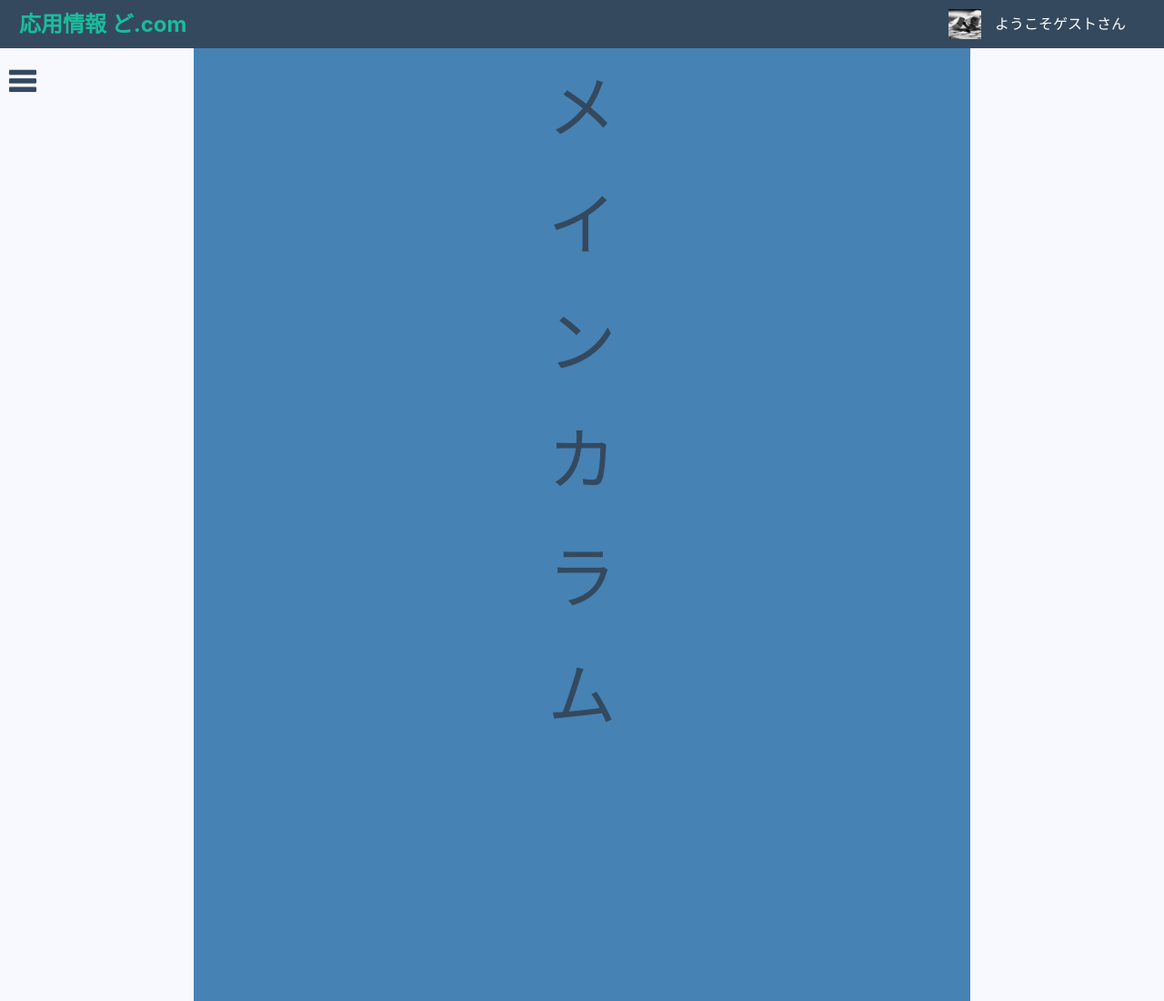
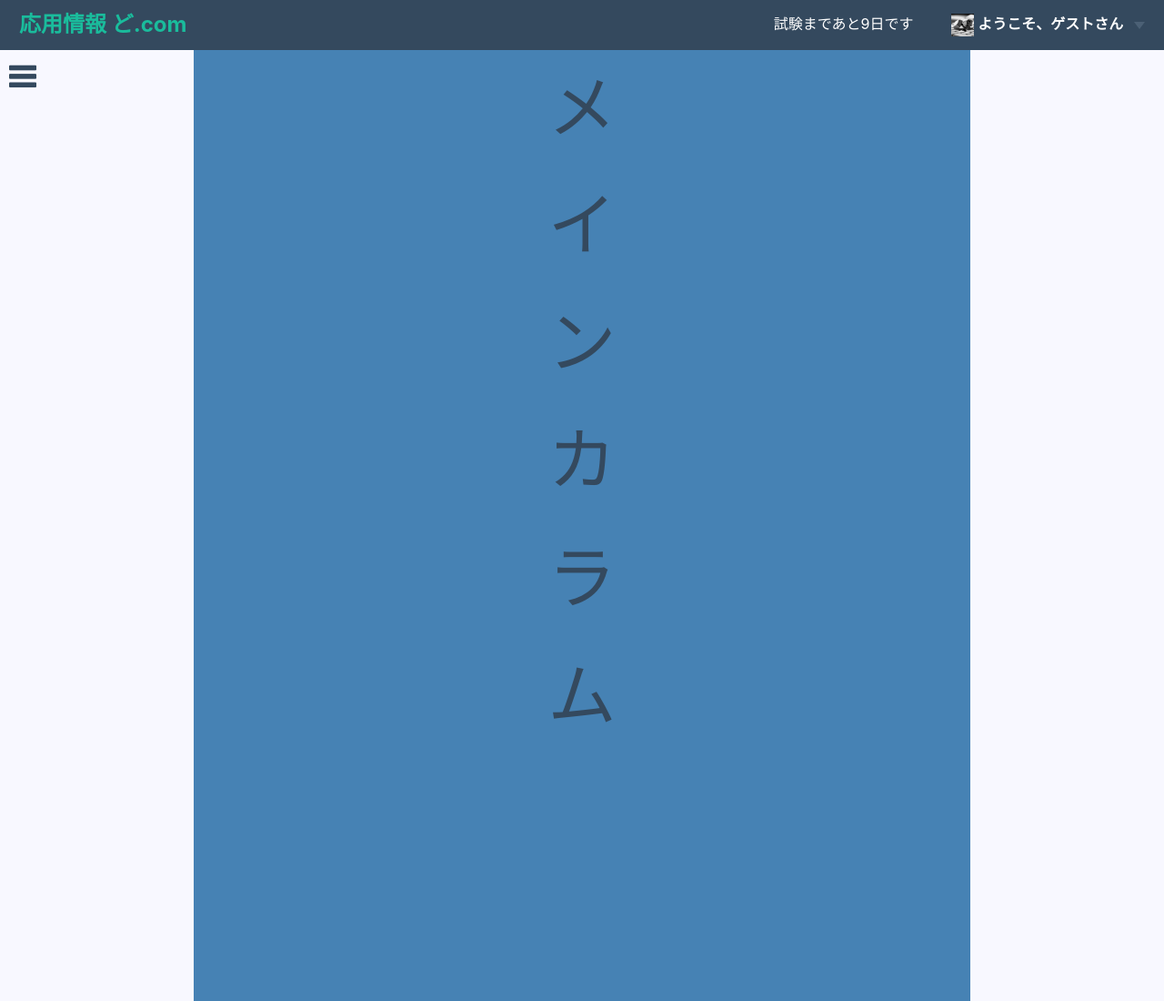
Before and after one commit to RagnaStayve/apcom_prot, a plain HTML site: page index.html in a window 1280 px wide. Shown: the top 1100 px of the page at 91% size. Drawn offline with nearby package versions, Linux system fonts and the light colour scheme.

Commit message:
sc commit

```diff
--- a/index.html
+++ b/index.html
@@ -4,7 +4,7 @@
 	<meta charset="UTF-8">
 	<meta name="viewport" content="width=device-width, initial-scale=1.0">
 	<meta http-equiv="X-UA-Compatible" content="ie=edge">
-	<title>Document</title>
+	<title>mana_menu</title>
 
 	<!-- Bootstrap -->
 	<link href="flat-ui/css/bootstrap.min.css" rel="stylesheet">
@@ -31,14 +31,25 @@
 
 </head>
 <body>
-<nav class="navbar navbar-inverse navbar-fixed-top">
+<nav class="navbar navbar-inverse navbar-fixed-top" id="navbar">
 <div class="container-fluid">
 	<div class="navbar-header">
 		<a class="navbar-brand" href="#">応用情報 ど.com</a>
 	</div>
-	<div id="navbar" class="navbar-collapse collapse navbar-right">
-		<a href="#"><img src="icon.jpg" class="navbar-brand navbar-img"></a>
-		<p class="navbar-text">ようこそ<a href="">ゲスト</a>さん</p>
+	<div class="navbar-collapse collapse">
+		<div class="nav navbar-nav navbar-right">
+			<p class="navbar-text">試験まであと9日です</p>
+			<li class="dropdown navbar-buttton">
+				<a href="#" class="dropdown-toggle" data-toggle="dropdown" role="button">
+					<img src="icon.jpg" class="dropdown-img">
+					ようこそ、ゲストさん
+					<span class="caret"></span>
+				</a>
+				<ul class="dropdown-menu" role="menu">
+					<li><a href="#">ログアウト</a></li>
+				</ul>
+			</li>
+		</div>
 	</div>
 </div>
 </nav>
@@ -46,8 +57,8 @@
 <div class="container-fluid all">
 <div class="row">
 	<!-- サイドカラム -->
-	<button class="btn btn-hm fui-list floting" id="list"></button>
-	<div class="col-xs-2 floting" id="sidebar">
+	<button class="btn btn-hm fui-list floating" id="list"></button>
+	<div class="col-xs-2 floating" id="sidebar">
 		<div class="row">
 			<button class="btn btn-hm fui-cross" id="cross"></button>
 		</div>
@@ -62,7 +73,6 @@
 		</div>
 	</div>
 
-
 	<!-- メインカラム -->
 	<div class="col-xs-8 col-xs-offset-2" id="col-main">
 		メ<br>イ<br>ン<br>カ<br>ラ<br>ム<br>
--- a/private/css/index.css
+++ b/private/css/index.css
@@ -13,20 +13,20 @@
 	display: none;
 }
 #sidebar div *{
-	padding: 15px 0 15px 10px;
+	padding: 10px 0 10px 10px;
 }
 #sidebar div table tr td a {
 	display: block;
 }
 #list {
 	display: block;
-	padding: 15px 0 15px 10px;
+	padding: 10px 0 10px 10px;
 }
 
 .btn-hm {
 	font-size: 30px;
 	padding: 0px 0px;
-	background-color: #ffffff00;
+	background-color: #00000000;
 }
 .btn-hm:hover,
 .btn-hm:focus {
@@ -43,13 +43,17 @@
 .navbar-text {
 	margin-left: 5px
 }
+.dropdown-img {
+	width: 25px;
+	height: 25px;
+}
 /*ヘッダーナビゲーション終わり*/
 
 /*その他*/
 .center{
 	text-align: center;
 }
-.floting {
+.floating {
 	position: fixed;
 	z-index: 1;
 }
@@ -57,7 +61,7 @@
 	padding-top: 53px;
 }
 
-body{
+body {
 	background-color: ghostwhite;
 	font-family: -apple-system, BlinkMacSystemFont, "Helvetica Neue", "Yu Gothic", YuGothic, "ヒラギノ角ゴ ProN W3", Hiragino Kaku Gothic ProN, Arial, "メイリオ", Meiryo, sans-serif;
 }
```
